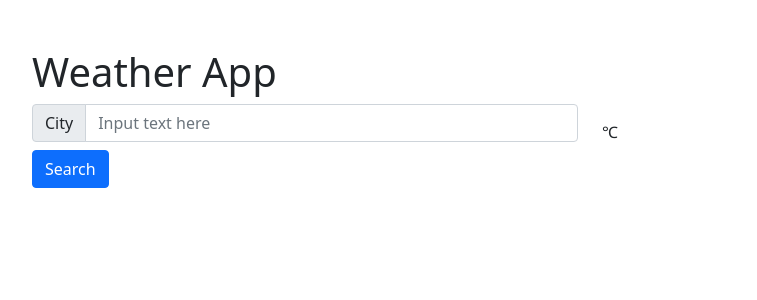
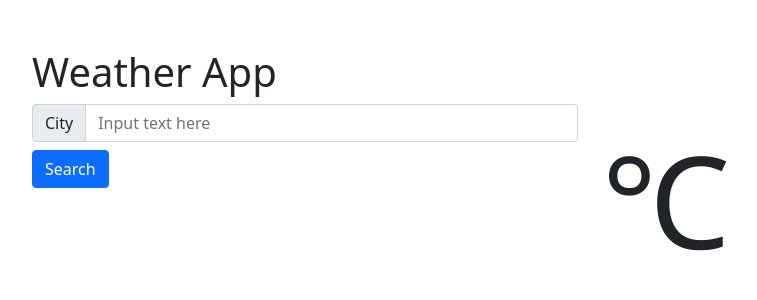
Before and after one commit to SirFourier/graphing-calculator, a React (Create React App) app: page / in a window 1280 px wide. Shown: the top 300 px of the page, without its empty margins (50-807 px from the left). Built offline with nearby package versions, Linux system fonts and the light colour scheme.

Commit message:
added outline

```diff
--- a/public/style.css
+++ b/public/style.css
@@ -1,6 +1,9 @@
 
-.item {
-  width: 200px;
-  height: 200px;
-  background-color: chocolate;
+.temp {
+  font-size: 8em;
+  display: inline-block;
 }
+
+.outline {
+  outline: solid red 1px;
+}
```
